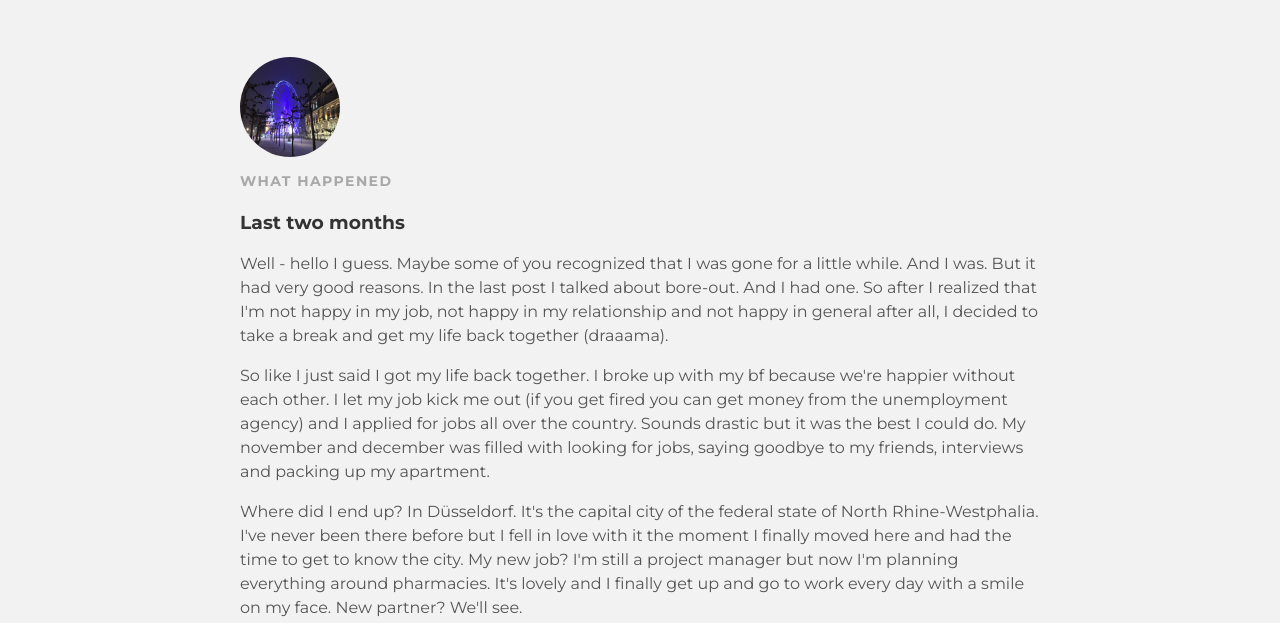
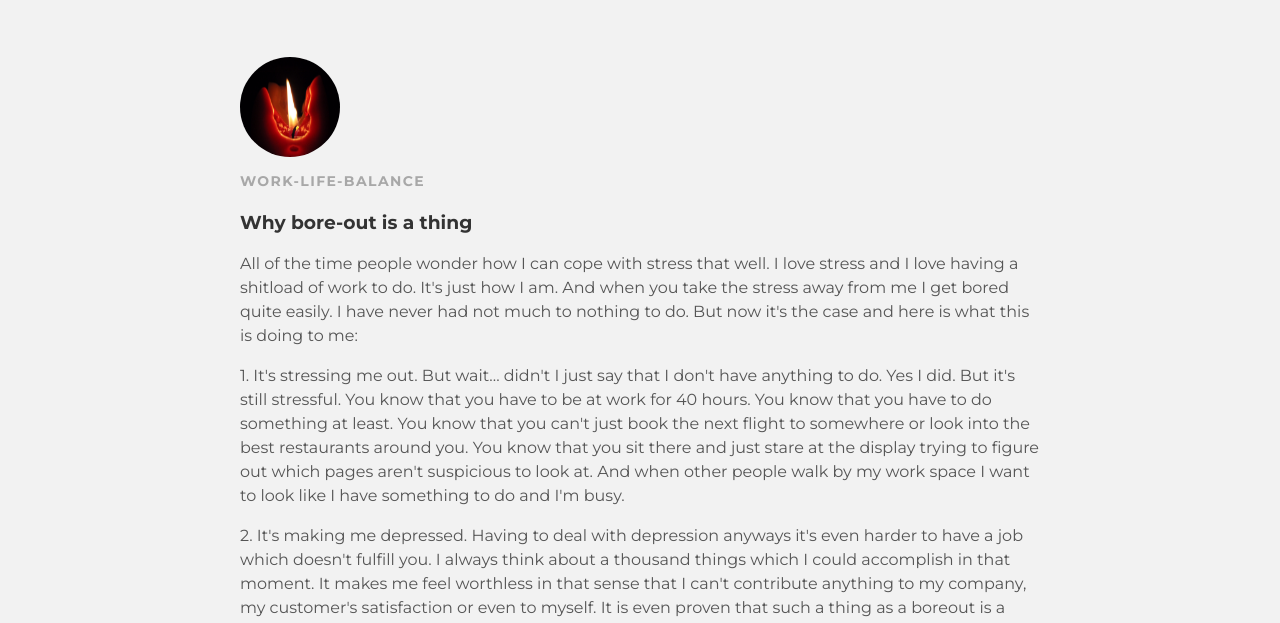
Before and after one commit to StephanieLips/StephanieLips.github.io, a plain HTML site: page index.html in a window 1280 px wide. Shown: the part 153-776 px from the top of the page. Drawn offline with Linux system fonts and the light colour scheme.

Commit message:
Update index.html

```diff
--- a/index.html
+++ b/index.html
@@ -15,42 +15,7 @@
       </div>
     </div>
 
-            <div class="content">
-              <div class="post-container">
-                <div class="post">
-                  <div class="post-author">
-                    <img src="Duesseldorf.jpg">
-                  </div>
-                  <p class="post-date">What happened</p>
-                  <h3 class="post-title">Last two months</h3>
-                  <div class="post-content">
-                    <p>Well - hello I guess. Maybe some of you recognized that I was gone for
-                        a little while. And I was. But it had very good reasons. In the last
-                        post I talked about bore-out. And I had one. So after I realized that I'm
-                        not happy in my job, not happy in my relationship and not happy in general
-                        after all, I decided to take a break and get my life back together (draaama).</p>
-                    <p>So like I just said I got my life back together. I broke up with my bf because
-                        we're happier without each other. I let my job kick me out (if you get fired you
-                        can get money from the unemployment agency) and I applied for jobs all over the
-                        country. Sounds drastic but it was the best I could do. My november and december
-                        was filled with looking for jobs, saying goodbye to my friends, interviews and
-                        packing up my apartment.</p>
-                    <p>Where did I end up? In Düsseldorf. It's the capital city of the federal state of
-                        North Rhine-Westphalia. I've never been there before but I fell in love with it
-                        the moment I finally moved here and had the time to get to know the city.
-                        My new job? I'm still a project manager but now I'm planning everything around
-                        pharmacies. It's lovely and I finally get up and go to work every day with a smile
-                        on my face. New partner? We'll see.</p>
-                    <p>One of my new years resolutions was to build up this blog again and now I've got the time
-                        for doing it. Expect a new blog post every week! Stay strong, stay positive and stay interested.</p>
-                </div>
-                </div>
-              </div>
-            </div>
-          </div>
-        </div>
-      </div>
-    </div>
+
             <div class="content">
               <div class="post-container">
                 <div class="post">
```
